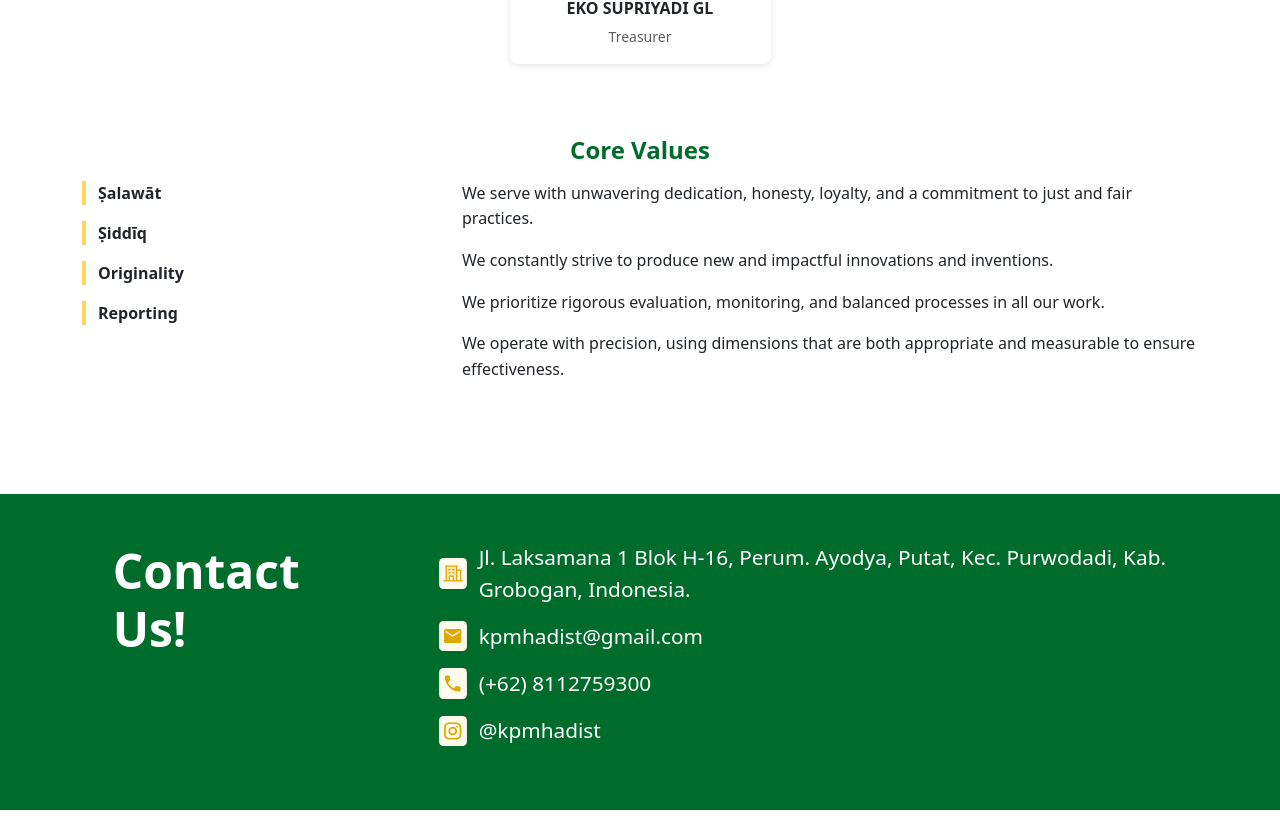
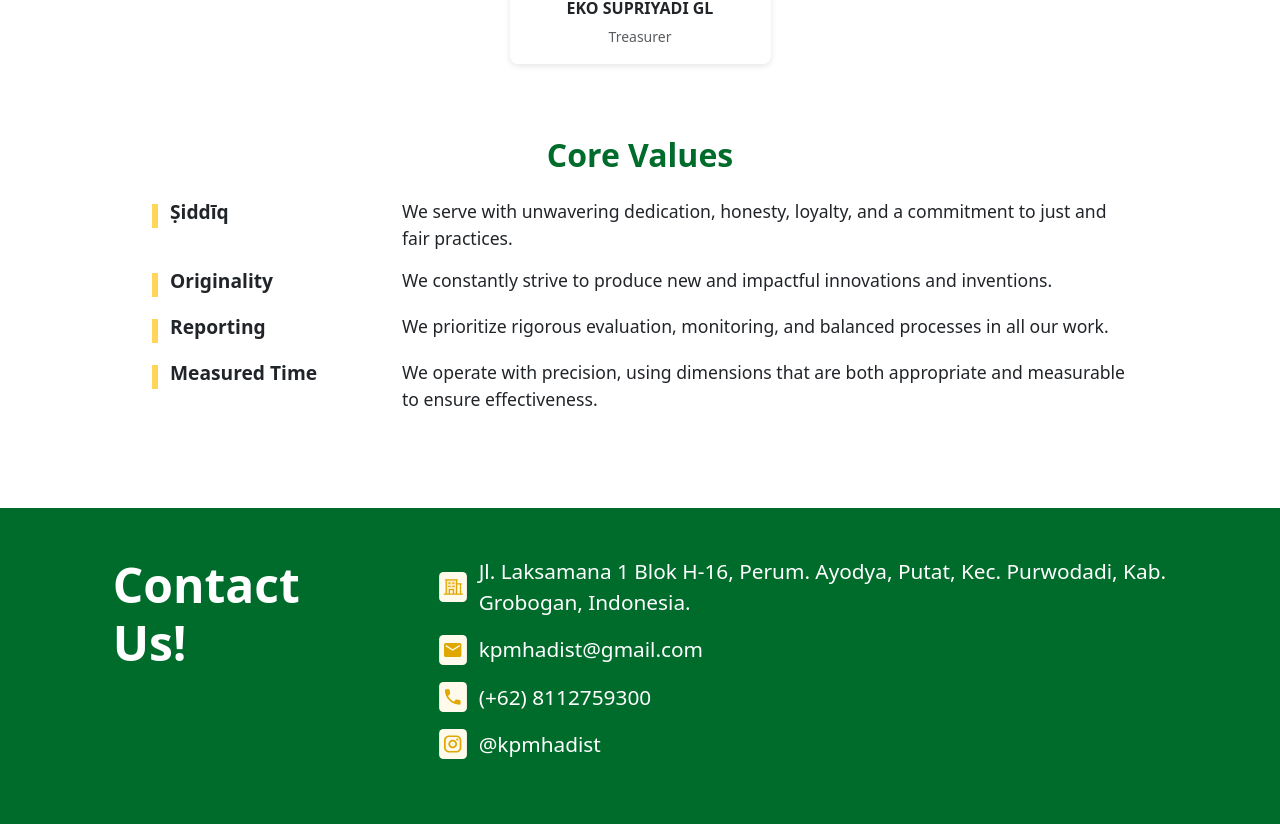
Before and after one commit to rifqi-thufail/KPMHadist, a React (Create React App) app: page /profile in a window 1280 px wide. Shown: the part 1193-2017 px from the top of the page. Built offline with nearby package versions, Linux system fonts and the light colour scheme.

Commit message:
core values

```diff
--- a/src/profile.js
+++ b/src/profile.js
@@ -21,10 +21,10 @@ const management = [
 ];
 
 const coreValues = [
-  { term: 'Ṣalawāt', desc: 'We serve with unwavering dedication, honesty, loyalty, and a commitment to just and fair practices.' },
-  { term: 'Ṣiddīq', desc: 'We constantly strive to produce new and impactful innovations and inventions.' },
-  { term: 'Originality', desc: 'We prioritize rigorous evaluation, monitoring, and balanced processes in all our work.' },
-  { term: 'Reporting', desc: 'We operate with precision, using dimensions that are both appropriate and measurable to ensure effectiveness.' }
+  { term: 'Ṣiddīq', desc: 'We serve with unwavering dedication, honesty, loyalty, and a commitment to just and fair practices.' },
+  { term: 'Originality', desc: 'We constantly strive to produce new and impactful innovations and inventions.' },
+  { term: 'Reporting', desc: 'We prioritize rigorous evaluation, monitoring, and balanced processes in all our work.' },
+  { term: 'Measured Time', desc: 'We operate with precision, using dimensions that are both appropriate and measurable to ensure effectiveness.' }
 ];
 
 const cardStyle = {
@@ -73,22 +73,26 @@ export default function Profile() {
           </div>
 
           {/* Core Values */}
-          <h4 className="text-center mb-3" style={{ color: '#006C2C', fontWeight: '700' }}>Core Values</h4>
-          <div className="row mb-5">
-            <div className="col-md-4">
-              {coreValues.map((cv, idx) => (
-                <div key={idx} className="d-flex align-items-start mb-3">
-                  <div style={{ width: '4px', backgroundColor: '#FFD55A', marginRight: '0.75rem', height: '1.5rem' }} />
-                  <p style={{ fontWeight: '600', margin: 0 }}>{cv.term}</p>
+          <h4 className="text-center mb-4" style={{ color: '#006C2C', fontWeight: '800', fontSize: '2rem' }}>
+            Core Values
+          </h4>
+          <div className="container mb-5" style={{ maxWidth: '1000px' }}>
+            {coreValues.map((cv, idx) => (
+              <div key={idx} className="row align-items-start mb-3">
+                {/* Term */}
+                <div className="col-md-3 d-flex">
+                  <div style={{ width: '6px', backgroundColor: '#FFD55A', marginRight: '0.75rem', height: '1.5rem', marginTop: '6px' }} />
+                  <p style={{ fontWeight: '700', fontSize: '1.2rem', margin: 0 }}>{cv.term}</p>
                 </div>
-              ))}
-            </div>
-            <div className="col-md-8">
-              {coreValues.map((cv, idx) => (
-                <p key={idx} style={{ marginBottom: '1rem', lineHeight: '1.6' }}>{cv.desc}</p>
-              ))}
-            </div>
+                {/* Desc */}
+                <div className="col-md-9">
+                  <p style={{ margin: 0, fontSize: '1.1rem', lineHeight: '1.5' }}>{cv.desc}</p>
+                </div>
+              </div>
+            ))}
           </div>
+
+
         </div>
       </section>
 
```
